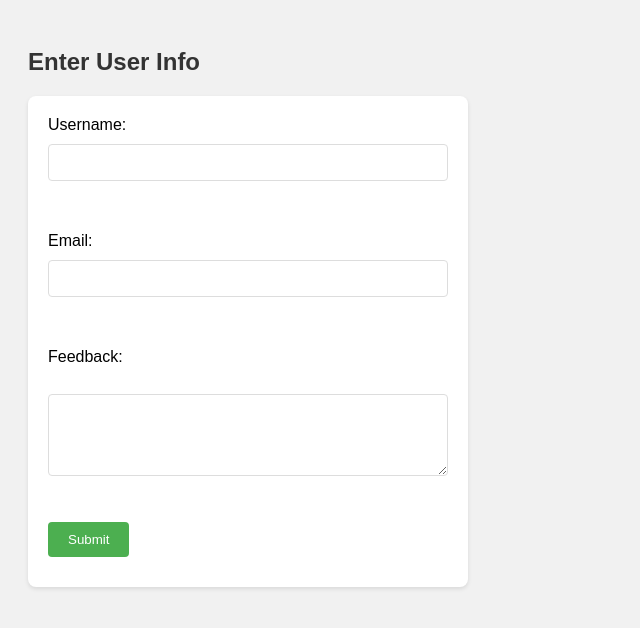
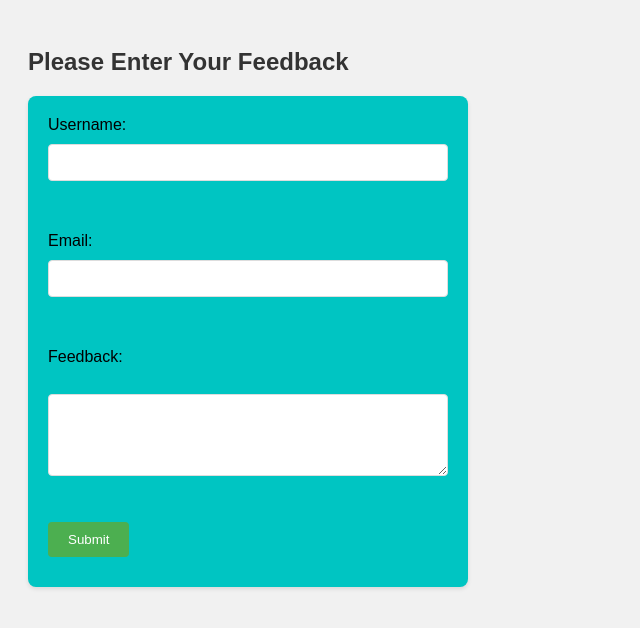
Before and after one commit to SrikanthL123/paws, a Flask app: page / in a window 1280 px wide. Shown: the top 628 px of the page, without its empty margins (0-640 px from the left). Run offline with Flask 3, Linux system fonts and the light colour scheme.

Commit message:
BG color added

```diff
--- a/templates/form.html
+++ b/templates/form.html
@@ -15,7 +15,7 @@
         }
 
         form {
-            background-color: #fff;
+            background-color: #00c5c2;
             padding: 20px;
             border-radius: 8px;
             box-shadow: 0 2px 4px rgba(0, 0, 0, 0.1);
@@ -69,7 +69,7 @@
     </style>
 </head>
 <body>
-    <h2>Enter User Info</h2>
+    <h2> Please Enter Your Feedback</h2>
     <form method="POST">
         <label for="username">Username:</label>
         <input type="text" id="username" name="username"><br><br>
```
